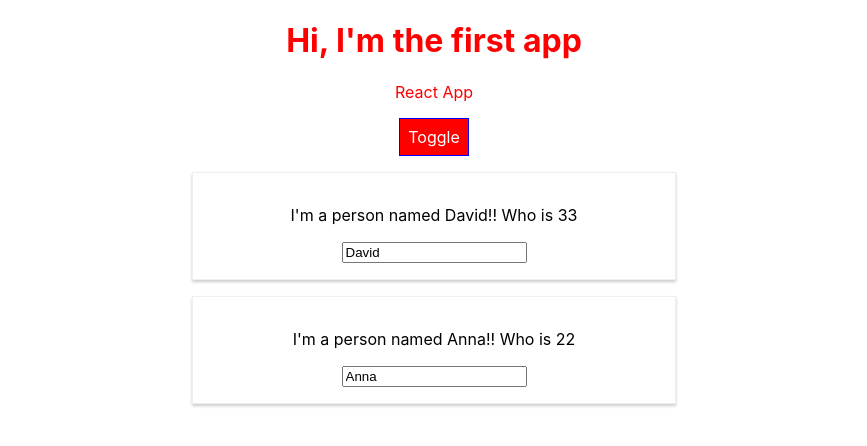
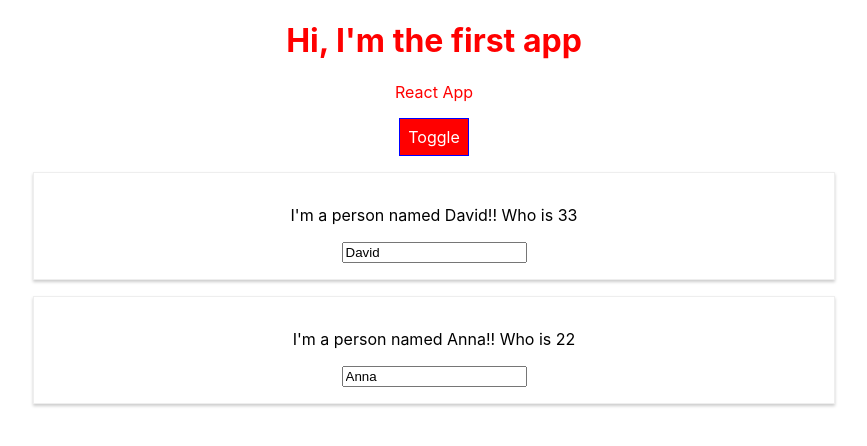
Before and after one commit to mullaned/react-init, a React (Create React App) app: page / in a window 1280 px wide. Both pictures are taken after a click on the button "Toggle". Shown: the top 446 px of the page, without its empty margins (206-1073 px from the left). Built offline with nearby package versions, Linux system fonts and the light colour scheme.

Commit message:
remove radium from project

```diff
--- a/src/App.js
+++ b/src/App.js
@@ -1,7 +1,7 @@
 import React, {Component} from 'react';
 import './App.css';
 import Person from './Person/Person'
-import Radium, {StyleRoot} from 'radium';
+
 
 class App extends Component {
   state= {
@@ -47,10 +47,7 @@
       border: '1px solid blue',
       padding: '8px',
       cursor: 'pointer',
-      ':hover': {
-          backgroundColor: 'lightgreen',
-          color: 'black'
-      }
+
     }
 
     let persons = null;
@@ -72,10 +69,7 @@
       );
 
       style.backgroundColor = 'red';
-      style[':hover'] = {
-        backgroundColor: 'salmon',
-        color: 'black'
-      }
+
     }
 
     let classes = ['red', 'bold'].join(' ');
@@ -89,7 +83,7 @@
     }
 
     return (
-      <StyleRoot>
+
         <div className="App">
           <h1 className={classes}>Hi, I'm the first app</h1>
           <p className={otherClasses.join(' ')}>React App</p>
@@ -101,10 +95,10 @@
           {persons}
 
       </div>
-      </StyleRoot>
+
 
     );
   }
 }
 
-export default Radium(App);
+export default App;
--- a/src/Person/Person.js
+++ b/src/Person/Person.js
@@ -1,15 +1,10 @@
 import React from "react";
 import './Person.css';
-import Radium from 'radium';
 
 const person = (props) => {
-  const style = {
-    '@media (min-width: 500px)': {
-      width: '450px'
-    }
-  };
+
   return (
-    <div className='Person' style={style}>
+    <div className='Person' >
       <p onClick={props.click}>I'm a person named {props.name}!! Who is {props.age}</p>
       <p>{props.children}</p>
       <input type="text" onChange={props.changed} value={props.name} />
@@ -17,4 +12,4 @@
   );
 };
 
-export default Radium(person);
+export default person;
```
